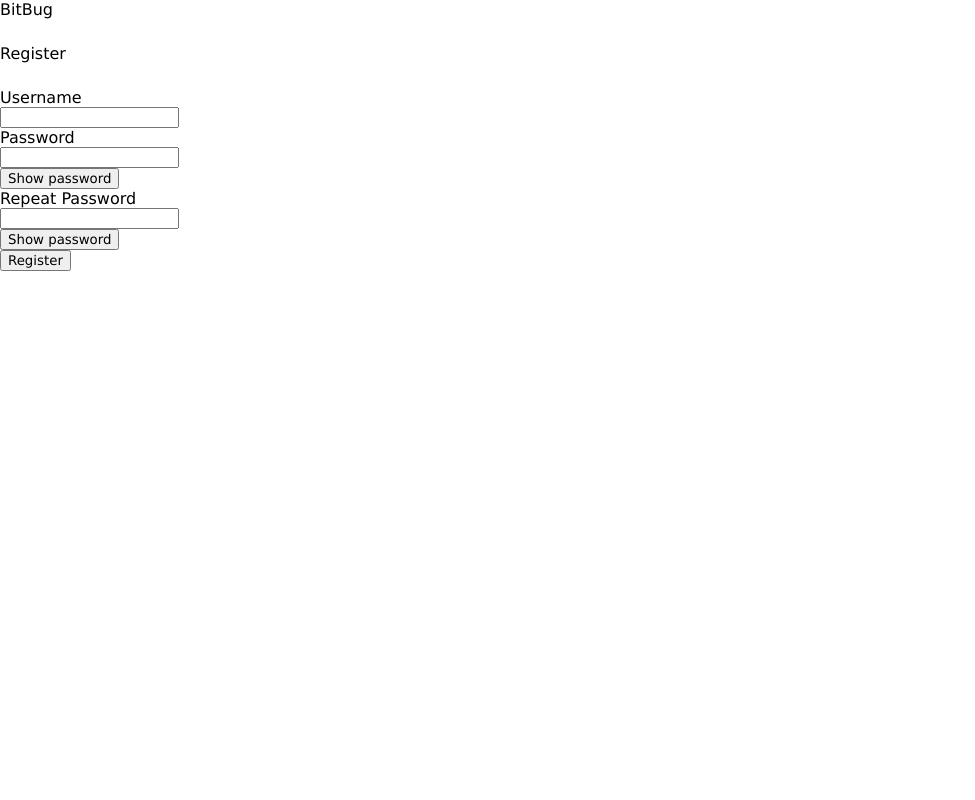
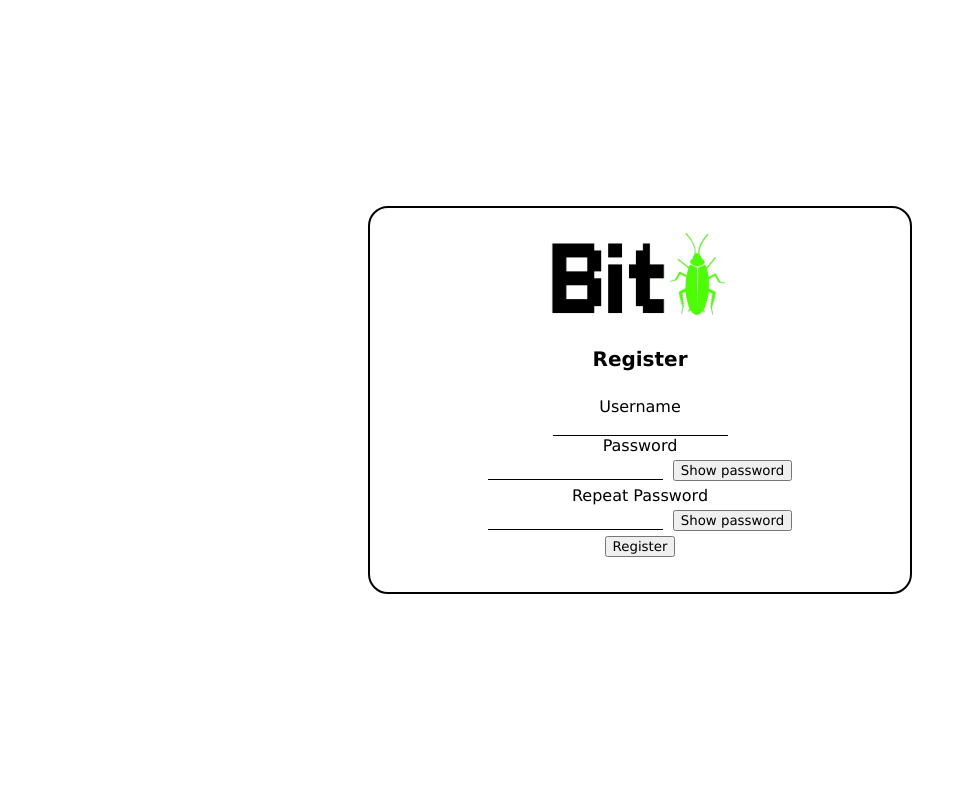
Before and after one commit to BasilGolightly/RPO-App-TopSkupina, a PHP site: page /register.html in a window 1280 px wide. Shown: the whole page, without its empty margins (0-975 px from the left). Run offline with PHP 8.4, Linux system fonts and the light colour scheme.

Commit message:
REGISTER: osnovni CSS

```diff
--- a/app/register.html
+++ b/app/register.html
@@ -1,5 +1,6 @@
 <!DOCTYPE html>
 <html lang="en">
+
 <head>
     <meta charset="UTF-8">
     <meta name="viewport" content="width=device-width, initial-scale=1.0">
@@ -7,12 +8,14 @@
     <link rel="stylesheet" type="text/css" href="style/register.css">
     <link rel="stylesheet" type="text/css" href="style/style.css">
 </head>
+
 <body>
     <!--MAIN FRAME-->
     <form class="main" enctype="multipart/form-data" method="post" action="register.php">
         <div class="container">
+            <div class="card">
                 <div class="top">
-                BitBug
+                    <img src="media/logo2Long.png" class="logoLong">
                 </div>
                 <div class="mid">
                     Register
@@ -27,29 +30,32 @@
                         </div>
                     </div>
                     <div class="passContainer">
+                        <div class="passFlex">
                             <div>
                                 Password
                             </div>
-                    <div>
+                            <div class="passInner">
                                 <div>
                                     <input type="password" name="password" id="password" required maxlength="50">
                                 </div>
-
                                 <div>
                                     <button>Show password</button>
                                 </div>
                             </div>
                         </div>
-                <div class="repeatPassContainer">
+                    </div>
+                    <div class="repeatPassContainer passContainer">
+                        <div class="passFlex">
                             <div>
                                 Repeat Password
                             </div>
-                    <div>
+                            <div class="passInner">
                                 <div>
                                     <input type="password" name="repeatPass" id="repeatPass" required maxlength="50">
                                 </div>
                                 <div>
                                     <button>Show password</button>
+                                </div>
                             </div>
                         </div>
                     </div>
@@ -60,7 +66,9 @@
                     </div>
                 </div>
             </div>
+        </div>
     </form>
     <!--MAIN FRAME-->
 </body>
+
 </html>
--- a/app/style/register.css
+++ b/app/style/register.css
@@ -1,13 +1,61 @@
-main{
+.main{
     display: flex;
     flex-direction: row;
     justify-content: center;
     text-align: center;
-    width: 100vw;
+    width: 100%;
+    height: 100%;
 }
 
 .container{
+    display: flex;
+    flex-direction: column;
+    justify-content: center;
+    height: 100vh;
+}
+
+.card{
     display: grid;
-    grid-template-columns: 400px;
-    grid-template-rows: auto auto 60%;
+    grid-template-columns: 500px;
+    grid-template-rows: auto 50px auto;
+    border: 2px solid black;
+    border-radius: 20px;
+    padding: 20px;
 }
+
+.card > div{
+    margin-bottom: 15px;
+}
+
+.logoLong{
+    width: 200px;
+    height: min-content;
+}
+
+.mid{
+    font-size: 20px;
+    font-weight: bold;
+}
+
+input[type="text"], input[type="password"]{
+    outline: none;
+    border: 0;
+    border-bottom: 1px solid black;
+}
+
+.passInner{
+    display: grid;
+    grid-template-rows: auto;
+    grid-template-columns: auto auto;
+}
+
+.passContainer{
+    display: flex;
+    flex-direction: row;
+    justify-content: center;
+}
+
+.passInner div{
+    width: fit-content;
+    margin: 5px;
+}
```
Lines whose indentation alone changed are shown as unchanged.
